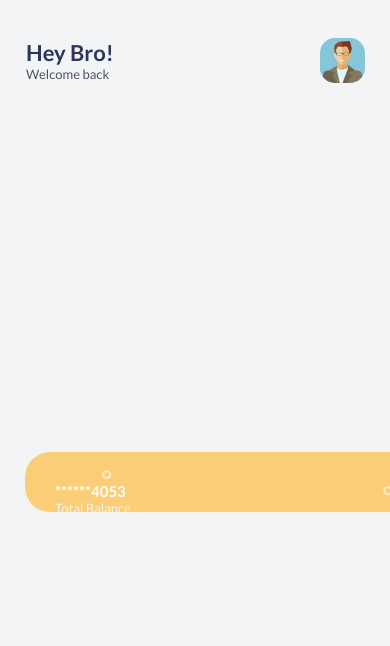
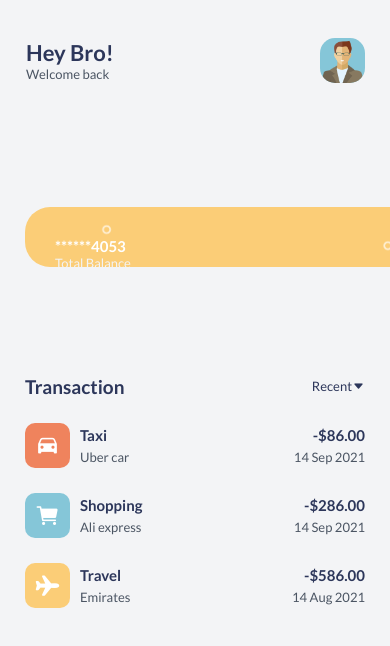
Before and after one commit to softone-as/wallet-app-rn, a React Native app: screen /Home in a window 390 px wide. Shown: the top 646 px of the page. Built offline with nearby package versions, Linux system fonts and the light colour scheme.

Commit message:
Slicing transactions components

```diff
--- a/components/Cards/CardSection.tsx
+++ b/components/Cards/CardSection.tsx
@@ -7,7 +7,7 @@
     width: 100%;
     flex: 1;
     padding-left: 25px;
-    padding-botom: 15px;
+    padding-bottom: 15px;
 `;
 
 const CardSection: FunctionComponent<CardSectionProps> = (props) => {
--- /dev/null
+++ b/components/Transactions/TransactionAvi.tsx
@@ -0,0 +1,23 @@
+import { FunctionComponent } from 'react';
+import styled from 'styled-components/native';
+import { TransactionAviProps } from './Types';
+import { Ionicons } from '@expo/vector-icons';
+import { colors } from '../colors';
+
+const StyledView = styled.View`
+    height: 45px;
+    width: 45px;
+    border-radius: 10px;
+    justify-content: center;
+    align-items: center;
+`;
+
+const TransactionAvi: FunctionComponent<TransactionAviProps> = (props) => {
+    return (
+        <StyledView style={{ backgroundColor: props.background }}>
+            <Ionicons name={props.icon} size={25} color={colors.white} />
+        </StyledView>
+    );
+};
+
+export default TransactionAvi;
--- /dev/null
+++ b/components/Transactions/TransactionItem.tsx
@@ -0,0 +1,78 @@
+import { FunctionComponent } from 'react';
+import { View } from 'react-native';
+import styled from 'styled-components/native';
+import { colors } from '../colors';
+import RegularText from '../Texts/RegularText';
+import SmallText from '../Texts/SmallText';
+import TransactionAvi from './TransactionAvi';
+import { TransactionProps } from './Types';
+
+const TransactionRow = styled.View`
+    flex-direction: row;
+    justify-content: space-between;
+    align-items: center;
+    width: 100%;
+    margin-bottom: 25px;
+`;
+
+const LeftView = styled.View`
+    flex-direction: row;
+    justify-content: flex-start;
+    height: 100%;
+    align-items: center;
+    flex: 2;
+`;
+
+const RightView = styled.View`
+    flex: 1;
+`;
+
+const TransactionItem: FunctionComponent<TransactionProps> = (props) => {
+    return (
+        <TransactionRow>
+            <LeftView>
+                <TransactionAvi
+                    background={props.art.background}
+                    icon={props.art.icon}
+                />
+                <View style={{ marginLeft: 10 }}>
+                    <RegularText
+                        textStyles={{
+                            color: colors.secondary,
+                            textAlign: 'left',
+                            marginBottom: 5,
+                        }}
+                    >
+                        {props.title}
+                    </RegularText>
+                    <SmallText
+                        textStyles={{
+                            color: colors.graydark,
+                            textAlign: 'left',
+                        }}
+                    >
+                        {props.subtitle}
+                    </SmallText>
+                </View>
+            </LeftView>
+            <RightView>
+                <RegularText
+                    textStyles={{
+                        color: colors.secondary,
+                        textAlign: 'right',
+                        marginBottom: 5,
+                    }}
+                >
+                    {props.amount}
+                </RegularText>
+                <SmallText
+                    textStyles={{ color: colors.graydark, textAlign: 'right' }}
+                >
+                    {props.date}
+                </SmallText>
+            </RightView>
+        </TransactionRow>
+    );
+};
+
+export default TransactionItem;
--- /dev/null
+++ b/components/Transactions/TransactionSection.tsx
@@ -0,0 +1,58 @@
+import { Ionicons } from '@expo/vector-icons';
+import { FunctionComponent } from 'react';
+import styled from 'styled-components/native';
+import { colors } from '../colors';
+import RegularText from '../Texts/RegularText';
+import SmallText from '../Texts/SmallText';
+import TransactionItem from './TransactionItem';
+import { TranscationSectionProps } from './Types';
+
+const TransactionSectionBackground = styled.View`
+    width: 100%;
+    padding-horizontal: 25px;
+    padding-top: 5px;
+    flex: 2;
+`;
+
+const TransactionRow = styled.View`
+    flex-direction: row;
+    justify-content: space-between;
+    align-items: center;
+    width: 100%;
+`;
+
+const TransactionList = styled.FlatList`
+    width: 100%;
+`;
+
+const TransactionSection: FunctionComponent<TranscationSectionProps> = (
+    props
+) => {
+    return (
+        <TransactionSectionBackground>
+            <TransactionRow style={{ marginBottom: 25 }}>
+                <RegularText
+                    textStyles={{ fontSize: 19, color: colors.secondary }}
+                >
+                    Transaction
+                </RegularText>
+                <SmallText textStyles={{ color: colors.secondary }}>
+                    Recent
+                    <Ionicons name='caret-down' size={13} />
+                </SmallText>
+            </TransactionRow>
+
+            <TransactionList
+                data={props.data}
+                showsVerticalScrollIndicator={false}
+                contentContainerStyle={{
+                    paddingBottom: 25,
+                }}
+                keyExtractor={({ id }: any) => id.toString()}
+                renderItem={({ item }: any) => <TransactionItem {...item} />}
+            />
+        </TransactionSectionBackground>
+    );
+};
+
+export default TransactionSection;
--- a/package.json
+++ b/package.json
@@ -9,6 +9,7 @@
     "web": "expo start --web"
   },
   "dependencies": {
+    "@expo/vector-icons": "^13.0.0",
     "@react-navigation/native": "^6.1.0",
     "@react-navigation/stack": "^6.3.8",
     "expo": "~47.0.8",
--- a/screens/Home.tsx
+++ b/screens/Home.tsx
@@ -7,6 +7,7 @@
 
 import logo1 from '../assets/cards/mc.png';
 import logo2 from '../assets/cards/visa_white.png';
+import TransactionSection from '../components/Transactions/TransactionSection';
 
 const HomeContainer = styled(Container)`
     background-color: ${colors.graylight};
@@ -38,10 +39,48 @@
             logo: logo1,
         },
     ];
+
+    const transactionData = [
+        {
+            id: 1,
+            amount: '-$86.00',
+            date: '14 Sep 2021',
+            title: 'Taxi',
+            subtitle: 'Uber car',
+            art: {
+                background: colors.primary,
+                icon: 'car',
+            },
+        },
+        {
+            id: 2,
+            amount: '-$286.00',
+            date: '14 Sep 2021',
+            title: 'Shopping',
+            subtitle: 'Ali express',
+            art: {
+                background: colors.tertiary,
+                icon: 'cart',
+            },
+        },
+        {
+            id: 3,
+            amount: '-$586.00',
+            date: '14 Aug 2021',
+            title: 'Travel',
+            subtitle: 'Emirates',
+            art: {
+                background: colors.accent,
+                icon: 'airplane',
+            },
+        },
+    ];
+
     return (
         <HomeContainer>
             <StatusBar style='dark' />
             <CardSection data={cardData} />
+            <TransactionSection data={transactionData} />
         </HomeContainer>
     );
 };
```
Also changed, not shown: components/Transactions/types.tsx (added, +20 -0 lines).
